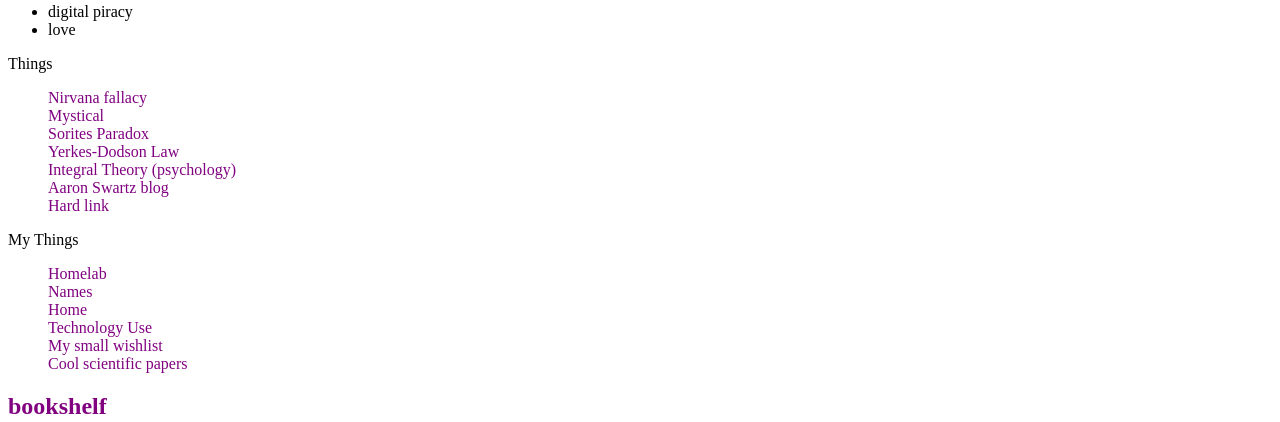
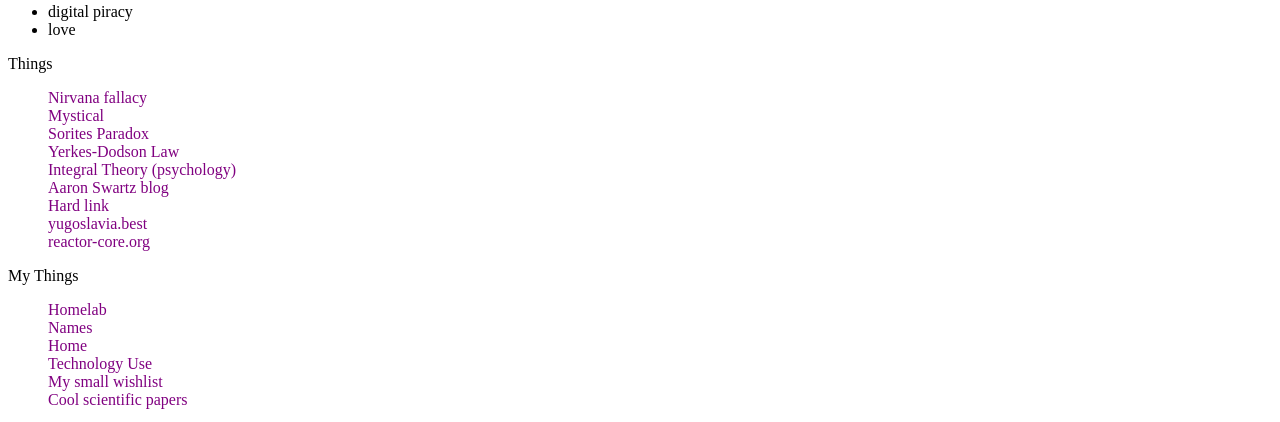
Before and after one commit to Kaya-Sem/website, a plain HTML site: page index.html in a window 1280 px wide. Shown: the part 910-1332 px from the top of the page. Drawn offline with Linux system fonts and the light colour scheme; a script that the page names is missing.

Commit message:
added 2 new thuing

```diff
--- a/index.html
+++ b/index.html
@@ -187,6 +187,12 @@
         <li>
             <a href="https://en.wikipedia.org/wiki/Hard_link" class="nav-link">Hard link</a>
         </li>
+<li>
+            <a href="https://yugoslavia.best/" class="nav-link">yugoslavia.best</a>
+        </li>
+<li>
+            <a href="http://reactor-core.org/" class="nav-link">reactor-core.org</a>
+        </li>
     </ul>
 
 
```
